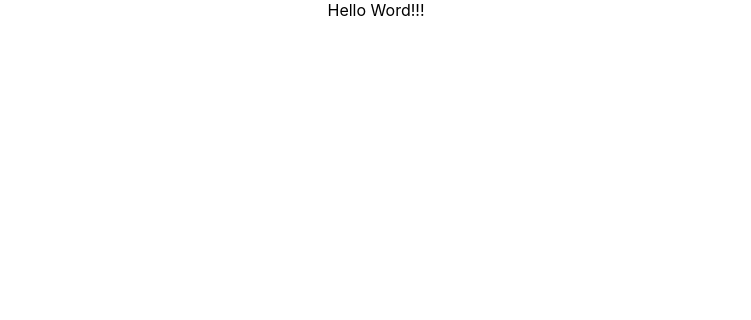
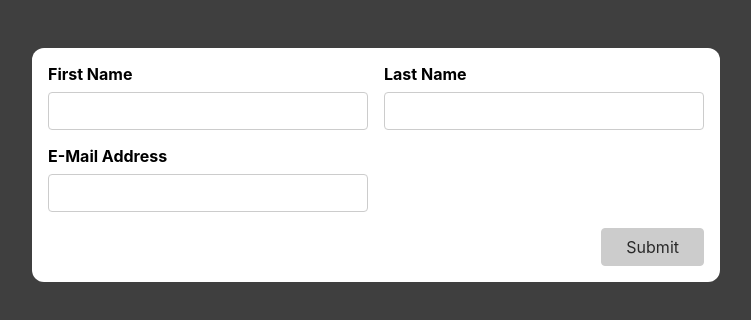
Before and after one commit to LTBichTram/react-basic, a React (Create React App) app: page / in a window 1280 px wide. Shown: the top 320 px of the page, without its empty margins (264-1015 px from the left). Built offline with nearby package versions, Linux system fonts and the light colour scheme.

Commit message:
init commit

```diff
--- a/src/App.css
+++ b/src/App.css
@@ -1,38 +1,111 @@
-.App {
-  text-align: center;
+@import url('https://fonts.googleapis.com/css2?family=Noto+Sans+JP:wght@400;700&display=swap');
+
+* {
+  box-sizing: border-box;
 }
 
-.App-logo {
-  height: 40vmin;
-  pointer-events: none;
+html {
+  font-family: 'Noto Sans JP', sans-serif;
 }
 
-@media (prefers-reduced-motion: no-preference) {
-  .App-logo {
-    animation: App-logo-spin infinite 20s linear;
-  }
+body {
+  margin: 0;
+  background-color: #3f3f3f;
 }
 
-.App-header {
-  background-color: #282c34;
-  min-height: 100vh;
-  display: flex;
-  flex-direction: column;
-  align-items: center;
-  justify-content: center;
-  font-size: calc(10px + 2vmin);
-  color: white;
+.app {
+  width: 90%;
+  max-width: 43rem;
+  padding: 1rem;
+  border-radius: 12px;
+  background-color: white;
+  margin: 3rem auto;
 }
 
-.App-link {
-  color: #61dafb;
+.form-control {
+  margin-bottom: 1rem;
 }
 
-@keyframes App-logo-spin {
-  from {
-    transform: rotate(0deg);
-  }
-  to {
-    transform: rotate(360deg);
-  }
+.form-control input,
+.form-control label {
+  display: block;
 }
+
+.form-control label {
+  font-weight: bold;
+  margin-bottom: 0.5rem;
+}
+
+.form-control input,
+.form-control select {
+  font: inherit;
+  padding: 0.5rem;
+  border-radius: 4px;
+  border: 1px solid #ccc;
+  width: 20rem;
+  max-width: 100%;
+}
+
+.form-control input:focus {
+  outline: none;
+  border-color: #240370;
+  background-color: #e0d4fd;
+}
+
+.control-group {
+  display: flex;
+  column-gap: 1rem;
+  flex-wrap: wrap;
+}
+
+.control-group .form-control {
+  min-width: 15rem;
+  flex: 1;
+}
+
+button {
+  font: inherit;
+  background-color: #240370;
+  color: white;
+  border: 1px solid #240370;
+  padding: 0.5rem 1.5rem;
+  border-radius: 4px;
+  cursor: pointer;
+}
+
+button:hover,
+button:active {
+  background-color: #33059e;
+  border-color: #33059e;
+}
+
+button:disabled,
+button:disabled:hover,
+button:disabled:active {
+  background-color: #ccc;
+  color: #292929;
+  border-color: #ccc;
+  cursor: not-allowed;
+}
+
+.form-actions {
+  text-align: right;
+}
+
+.form-actions button {
+  margin-left: 1rem;
+}
+
+.invalid input {
+  border: 1px solid #b40e0e;
+  background-color: #fddddd;
+}
+
+.invalid input:focus {
+  border-color: #ff8800;
+  background-color: #fbe8d2;
+}
+
+.error-text {
+  color: #b40e0e;
+}
--- a/src/App.js
+++ b/src/App.js
@@ -1,9 +1,12 @@
+// import SimpleInput from './components/SimpleInput'
+import BasicForm from './components/BasicForm'
 import './App.css';
 
 function App() {
   return (
-    <div className="App">
-      Hello Word!!!
+    <div className='app'>
+      {/* <SimpleInput/> */}
+      <BasicForm/>
     </div>
   );
 }
--- /dev/null
+++ b/src/components/BasicForm.js
@@ -0,0 +1,87 @@
+import useInput from '../hooks/use-input'
+
+const BasicForm = () => {
+    const {
+        value: enteredFirstName,
+        isValid: firstNameIsValid,
+        hasError: firstNameHasError,
+        changeValueHandler: changeFirstNameHandler,
+        blurInputHandler: blurFirstNameHandler,
+        resetInputHandler: resetFirstNameHandler
+    } = useInput(enteredFirstName => (enteredFirstName.trim() !== ''))
+    const {
+        value: enteredLastName,
+        isValid: lastNameIsValid,
+        hasError: lastNameHasError,
+        changeValueHandler: changeLastNameHandler,
+        blurInputHandler: blurLastNameHandler,
+        resetInputHandler: resetLastNameHandler
+    } = useInput(enteredLastName => (enteredLastName.trim() !== ''))
+    const {
+        value: enteredEmail,
+        isValid: emailIsValid,
+        hasError: emailHasError,
+        changeValueHandler: changeEmailHandler,
+        blurInputHandler: blurEmailHandler,
+        resetInputHandler: resetEmailHandler
+    } = useInput(enteredEmail => (enteredEmail.includes('@')))
+    let formIsValid = false
+    if(firstNameIsValid && lastNameIsValid && emailIsValid) {
+        formIsValid = true
+    }
+    const firstNameClasses = firstNameHasError ? 'form-control invalid' : 'form-control'
+    const lastNameClasses = lastNameHasError ? 'form-control invalid' : 'form-control'
+    const emailClasses = emailHasError ? 'form-control invalid' : 'form-control'
+    const submithandler = e => {
+        e.preventDefault()
+        console.log(enteredFirstName, enteredLastName, enteredEmail)
+        resetFirstNameHandler()
+        resetLastNameHandler()
+        resetEmailHandler()
+    }
+
+    return (
+      <form onSubmit={submithandler}>
+        <div className='control-group'>
+          <div className={firstNameClasses}>
+            <label htmlFor='first-name'>First Name</label>
+            <input
+                type='text'
+                id='first-name'
+                value={enteredFirstName}
+                onChange={changeFirstNameHandler}
+                onBlur={blurFirstNameHandler}
+            />
+            {firstNameHasError && <p className='error-text'>Please enter a first name!</p>}
+          </div>
+          <div className={lastNameClasses}>
+            <label htmlFor='last-name'>Last Name</label>
+            <input
+                type='text'
+                id='last-name'
+                value={enteredLastName}
+                onChange={changeLastNameHandler}
+                onBlur={blurLastNameHandler}
+            />
+            {lastNameHasError && <p className='error-text'>Please enter a last name!</p>}
+          </div>
+        </div>
+        <div className={emailClasses}>
+          <label htmlFor='email'>E-Mail Address</label>
+          <input
+            type='email'
+            id='email'
+            value={enteredEmail}
+            onChange={changeEmailHandler}
+            onBlur={blurEmailHandler}
+           />
+           {emailHasError && <p className='error-text'>Please enter a valid email address!</p>}
+        </div>
+        <div className='form-actions'>
+          <button disabled={!formIsValid}>Submit</button>
+        </div>
+      </form>
+    );
+  };
+
+  export default BasicForm;
--- /dev/null
+++ b/src/components/SimpleInput.js
@@ -0,0 +1,65 @@
+import React from 'react'
+import useInput from '../hooks/use-input'
+
+const SimpleInput = () => {
+    const {
+        value: enteredName,
+        isValid: nameIsValid,
+        hasError: nameHasError,
+        changeValueHandler: changeNameHandler,
+        blurInputHandler: blurNameHandler,
+        resetInputHandler: resetNameHandler
+    } = useInput(enteredName => (enteredName.trim() !== ''))
+    const {
+        value: enteredEmail,
+        isValid: emailIsValid,
+        hasError: emailHasError,
+        changeValueHandler: changeEmailHandler,
+        blurInputHandler: blurEmailHandler,
+        resetInputHandler: resetEmailHandler
+    } = useInput(enteredEmail => (enteredEmail.includes('@')))
+    let formIsValid = false
+    if(nameIsValid && emailIsValid) {
+        formIsValid = true
+    }
+    const nameClasses = nameHasError ? 'form-control invalid' : 'form-control'
+    const emailClasses = emailHasError ? 'form-control invalid' : 'form-control'
+    const submithandler = e => {
+        e.preventDefault()
+        console.log(enteredName, enteredEmail)
+        resetNameHandler()
+        resetEmailHandler()
+    }
+
+  return (
+    <form onSubmit={submithandler}>
+        <div className={nameClasses}>
+            <label htmlFor='name'>Your Name</label>
+            <input
+                id='name'
+                type='text'
+                value={enteredName}
+                onChange={changeNameHandler}
+                onBlur={blurNameHandler}
+            />
+            {nameHasError && <p className='error-text'>Please enter a name!</p>}
+        </div>
+        <div className={emailClasses}>
+            <label htmlFor='email'>Your Email</label>
+            <input
+                id='email'
+                type='email'
+                value={enteredEmail}
+                onChange={changeEmailHandler}
+                onBlur={blurEmailHandler}
+            />
+            {emailHasError && <p className='error-text'>Please enter a valid email address!</p>}
+        </div>
+        <div className='form-actions'>
+            <button disabled={!formIsValid}>Submit</button>
+        </div>
+    </form>
+  )
+}
+
+export default SimpleInput
--- /dev/null
+++ b/src/hooks/use-input.js
@@ -0,0 +1,30 @@
+import { useState } from 'react'
+
+const useInput = (validate) => {
+    const [enteredValue, setEnteredValue] = useState('')
+    const [isTouched, setIsTouched] = useState(false)
+    const valueIsValid = validate(enteredValue)
+    const hasError = !valueIsValid && isTouched
+    const changeValueHandler = e => {
+        setEnteredValue(e.target.value)
+    }
+    const blurInputHandler = () => {
+        setIsTouched(true)
+    }
+    const resetInputHandler = () => {
+        setEnteredValue('')
+        setIsTouched(false)
+    }
+
+    return {
+        value: enteredValue,
+        isValid: valueIsValid,
+        hasError,
+        changeValueHandler,
+        blurInputHandler,
+        resetInputHandler
+    }
+
+}
+
+export default useInput
```
